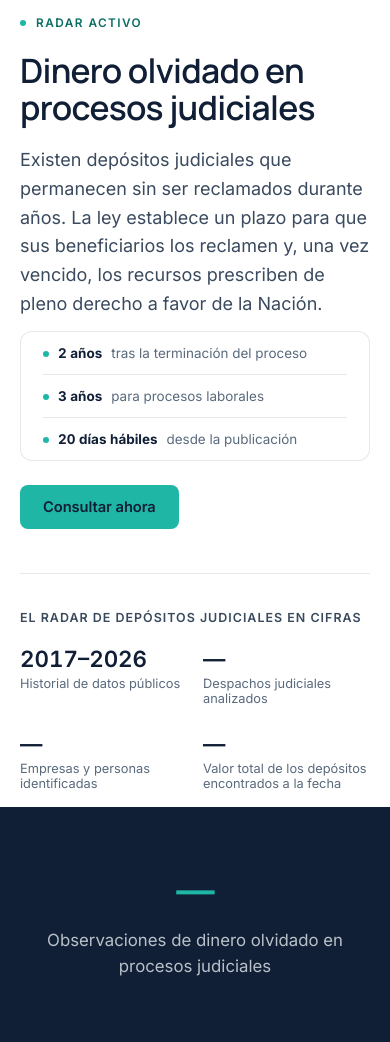
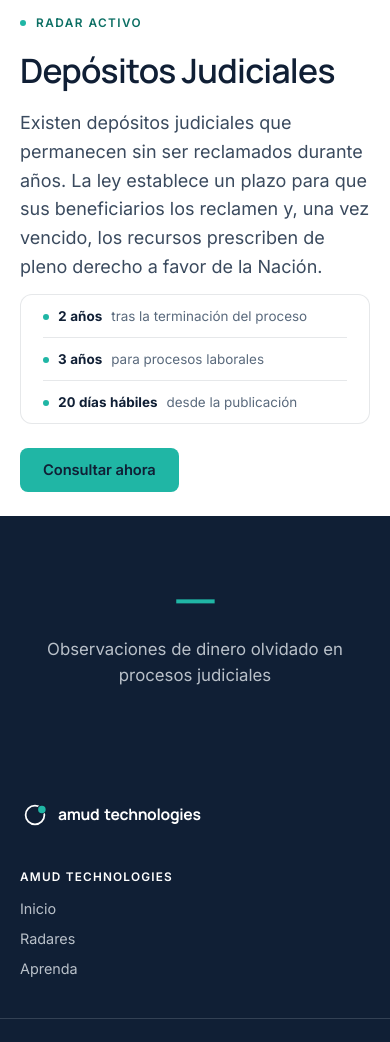
Before and after one commit to amudtechnologies/claims-engine, a Django app: page /depositos-judiciales/ in a window 390 px wide. Shown: the part 152-1194 px from the top of the page. Run offline with Django 5.2, Linux system fonts and the light colour scheme; data comes from the database, SQL or seed files in the repository.

Commit message:
Radar card shows the landing overview (shared _overview.html); title 'Depósitos Judiciales'; legal facts moved into the radar app; mobile figure fit
Co-Authored-By: Claude Sonnet 5.5 <noreply@anthropic.com>

```diff
--- a/web/home/radars.py
+++ b/web/home/radars.py
@@ -47,6 +47,10 @@ class RadarSpec:
     is_available: Callable[[], bool] = lambda: True
     # Optional real figures for the /radares/ card: [(value, label), ...].
     card_stats: Callable[[], list[tuple[str, str]]] | None = None
+    # Optional partial rendered inside the radar's /radares/ card, and the
+    # stylesheet (static path) the shell loads on that page to style it.
+    card_template: str | None = None
+    stylesheet: str | None = None
     status: str = "active"  # "active" | "in_development"
     cta_label: str = "Conocer el radar"
 
--- a/web/judicial_deposits/radar.py
+++ b/web/judicial_deposits/radar.py
@@ -35,11 +35,23 @@ def search(raw_document_number: str) -> RadarMatch | None:
 
 
 def card_stats() -> list[tuple[str, str]]:
+    """The same four figures as this radar's landing page ("en cifras")."""
     if not core_cache.is_synced():
         return []
+    latest_period = party_search.latest_published_period()
+    latest_year = latest_period.split("-")[0] if latest_period else "2026"
+    party_count = party_search.total_party_count()
     return [
-        (cop(party_search.total_claim_amount_cop()), "Valor total en el histórico 2017–2026"),
-        (es_co_number(party_search.total_observation_count()), "Observaciones registradas"),
+        (f"2017–{latest_year}", "Historial de datos públicos"),
+        (es_co_number(party_search.total_court_count()), "Despachos judiciales analizados"),
+        (
+            f"{es_co_number(party_count / 1_000_000, 2)}M+" if party_count else "—",
+            "Empresas y personas identificadas",
+        ),
+        (
+            cop(party_search.total_claim_amount_cop()),
+            "Valor total de los depósitos encontrados a la fecha",
+        ),
     ]
 
 
@@ -63,4 +75,6 @@ spec = RadarSpec(
     search=search,
     is_available=core_cache.is_synced,
     card_stats=card_stats,
+    card_template="judicial_deposits/_overview.html",
+    stylesheet="css/judicial_deposits.css",
 )
--- /dev/null
+++ b/web/judicial_deposits/templates/judicial_deposits/_overview.html
@@ -0,0 +1,20 @@
+{# Shared by the radar's landing page (heading_tag h1) and its /radares/ card (h2). #}
+<div class="jd-overview">
+  <{{ heading_tag|default:"h1" }} class="serif jd-title">Depósitos Judiciales</{{ heading_tag|default:"h1" }}>
+  <p class="lede">Existen depósitos judiciales que permanecen sin ser reclamados durante años. La ley establece un plazo para que sus beneficiarios los reclamen y, una vez vencido, los recursos prescriben de pleno derecho a favor de la Nación.</p>
+
+  {% include "judicial_deposits/_legal_facts.html" %}
+
+  <a href="{% url 'home:index' %}#buscar" class="btn btn-primary">Consultar ahora</a>
+
+  {% if stats %}
+  <div class="jd-stats-block">
+    <div class="jd-stats-title">EL RADAR DE DEPÓSITOS JUDICIALES EN CIFRAS</div>
+    <div class="hero-stats jd-stats">
+      {% for value, label in stats %}
+      <div class="stat"><div class="stat-num mono">{{ value }}</div><div class="stat-label">{{ label }}</div></div>
+      {% endfor %}
+    </div>
+  </div>
+  {% endif %}
+</div>
--- a/web/judicial_deposits/templates/judicial_deposits/index.html
+++ b/web/judicial_deposits/templates/judicial_deposits/index.html
@@ -13,22 +13,7 @@
       <a href="{% url 'home:radares' %}">Radar de Acreencias</a> <span aria-hidden="true">/</span> Depósitos judiciales
     </nav>
     <div class="eyebrow mono"><span class="dot"></span>RADAR ACTIVO</div>
-    <h1 class="serif">Dinero olvidado en procesos judiciales</h1>
-    <p class="lede">Existen depósitos judiciales que permanecen sin ser reclamados durante años. La ley establece un plazo para que sus beneficiarios los reclamen y, una vez vencido, los recursos prescriben de pleno derecho a favor de la Nación.</p>
-
-    {% include "_legal_facts.html" %}
-
-    <a href="{% url 'home:index' %}#buscar" class="btn btn-primary">Consultar ahora</a>
-
-    <div class="jd-stats-block">
-      <div class="jd-stats-title">EL RADAR DE DEPÓSITOS JUDICIALES EN CIFRAS</div>
-      <div class="hero-stats jd-stats">
-        <div class="stat"><div class="stat-num mono">2017–{{ latest_year|default:"2026" }}</div><div class="stat-label">Historial de datos públicos</div></div>
-        <div class="stat"><div class="stat-num mono">{% if court_count %}<span class="js-counter" data-target="{{ court_count }}">{{ court_count|es_co_number }}</span>{% else %}—{% endif %}</div><div class="stat-label">Despachos judiciales analizados</div></div>
-        <div class="stat"><div class="stat-num mono">{% if party_count_millions %}<span class="js-counter" data-target="{{ party_count_millions|stringformat:'.3f' }}" data-decimals="2">{{ party_count_millions|es_co_number:2 }}</span>M+{% else %}—{% endif %}</div><div class="stat-label">Empresas y personas identificadas</div></div>
-        <div class="stat"><div class="stat-num mono">{% if total_amount_cop %}$ <span class="js-counter" data-target="{{ total_amount_cop }}">{{ total_amount_cop|es_co_number }}</span>{% else %}—{% endif %}</div><div class="stat-label">Valor total de los depósitos encontrados a la fecha</div></div>
-      </div>
-    </div>
+    {% include "judicial_deposits/_overview.html" with heading_tag="h1" %}
   </div>
 </section>
 
--- a/web/judicial_deposits/views.py
+++ b/web/judicial_deposits/views.py
@@ -3,7 +3,7 @@ from urllib.parse import quote
 from django.shortcuts import redirect, render
 from django.urls import reverse
 
-from . import core_cache, party_search
+from . import core_cache, party_search, radar
 
 
 def index(request):
@@ -23,19 +23,9 @@ def index(request):
             "qué son, cuánto tiempo tiene para reclamarlos y cómo hacerlo."
         ),
     }
+    context["stats"] = radar.card_stats()
     if core_cache.is_synced():
         context["observation_count"] = party_search.total_observation_count()
-        context["court_count"] = party_search.total_court_count()
-
-        party_count = party_search.total_party_count()
-        if party_count:
-            context["party_count_millions"] = round(party_count / 1_000_000, 3)
-
-        context["total_amount_cop"] = party_search.total_claim_amount_cop()
-
-        latest_period = party_search.latest_published_period()
-        if latest_period:
-            context["latest_year"] = latest_period.split("-")[0]
     return render(request, "judicial_deposits/index.html", context)
 
 
--- a/web/static/css/judicial_deposits.css
+++ b/web/static/css/judicial_deposits.css
@@ -1,5 +1,5 @@
 .jd-intro { padding-top: clamp(56px, 8vw, 100px); padding-bottom: clamp(16px, 2vw, 32px); }
-.jd-intro h1 {
+.jd-title {
   margin: 0 0 20px 0;
   font-size: clamp(2.1rem, 3.4vw + 0.6rem, 3.2rem);
   line-height: 1.1;
@@ -7,9 +7,9 @@
   letter-spacing: -0.02em;
   color: var(--ink);
 }
-.jd-intro .lede { margin-bottom: 12px; }
+.jd-overview .lede { margin-bottom: 12px; }
 .jd-explainer { margin: 0 0 28px 0; font-size: 0.98rem; line-height: 1.6; color: var(--ink-soft); max-width: 62ch; }
-.jd-intro .btn { margin-bottom: 8px; }
+.jd-overview .btn { margin-bottom: 8px; }
 
 .jd-stats-block { margin-top: 36px; padding-top: 36px; border-top: 1px solid var(--hair); }
 .jd-stats-title { font-size: 0.78rem; font-weight: 600; letter-spacing: 0.08em; text-transform: uppercase; color: var(--ink-soft); margin-bottom: 20px; }
@@ -58,3 +58,36 @@
      wrapping once four stats of different digit-lengths share a row. */
   .jd-stats { display: grid; grid-template-columns: 1fr 1fr; gap: 24px 16px; }
 }
+
+/* FACT STRIP — legal terms on this radar's landing page */
+.fact-strip { display: flex; flex-wrap: wrap; margin: 0 0 24px 0; padding: 0 22px; background: var(--surface); border: 1px solid var(--hair); border-radius: var(--r-md); }
+.fact-item {
+  display: flex;
+  align-items: baseline;
+  gap: 9px;
+  flex: 1 1 280px;
+  padding: 13px 0;
+  font-size: 0.84rem;
+  color: var(--ink-softer);
+  border-top: 1px solid var(--hair);
+}
+.fact-item:nth-child(-n+3) { border-top: none; }
+.fact-item .dot { width: 6px; height: 6px; border-radius: 50%; flex: none; background: var(--accent); position: relative; top: -1px; }
+.fact-num { font-weight: 700; color: var(--ink); flex: none; }
+
+@media (max-width: 640px) {
+  .fact-item { flex-basis: 100%; }
+  .fact-item:nth-child(-n+3) { border-top: 1px solid var(--hair); }
+  .fact-item:first-child { border-top: none; }
+}
+
+
+/* The same overview inside its card on /radares/: a smaller heading. */
+.radar-overview { padding: clamp(20px, 3vw, 28px); }
+.radar-overview .hero-stats { gap: 16px 28px; }
+.radar-overview .jd-title { font-size: clamp(1.6rem, 2vw + 0.8rem, 2.2rem); }
+.radar-overview .fact-strip { margin-bottom: 24px; }
+
+/* Figures stay on one line; smaller on phones so the long COP total fits. */
+.jd-stats .stat-num { white-space: nowrap; }
+@media (max-width: 480px) { .jd-stats .stat-num { font-size: 1.05rem; } }
--- a/web/static/css/site.css
+++ b/web/static/css/site.css
@@ -366,29 +366,6 @@ a.radar-list-item:hover::after {
 .jd-tag--closed { color: var(--ink-softer); background: var(--mist); }
 .jd-tag--pending { color: var(--ink-soft); background: transparent; border: 1px solid var(--gold); }
 
-/* FACT STRIP (shared: home methodology strip + radar page legal terms) */
-.fact-strip { display: flex; flex-wrap: wrap; margin: 0 0 24px 0; padding: 0 22px; background: var(--surface); border: 1px solid var(--hair); border-radius: var(--r-md); }
-.fact-item {
-  display: flex;
-  align-items: baseline;
-  gap: 9px;
-  flex: 1 1 280px;
-  padding: 13px 0;
-  font-size: 0.84rem;
-  color: var(--ink-softer);
-  border-top: 1px solid var(--hair);
-}
-.fact-item:nth-child(-n+3) { border-top: none; }
-.fact-item .dot { width: 6px; height: 6px; border-radius: 50%; flex: none; background: var(--accent); position: relative; top: -1px; }
-.fact-num { font-weight: 700; color: var(--ink); flex: none; }
-
-@media (max-width: 640px) {
-  .fact-item { flex-basis: 100%; }
-  .fact-item:nth-child(-n+3) { border-top: 1px solid var(--hair); }
-  .fact-item:first-child { border-top: none; }
-}
-
-
 /* RADARS INDEX (/radares/) */
 .radars-index { padding-top: clamp(56px, 8vw, 100px); padding-bottom: clamp(56px, 8vw, 100px); }
 .radars-index h1 { margin: 0 0 18px 0; font-size: clamp(2rem, 3vw + 0.6rem, 2.8rem); line-height: 1.1; font-weight: 600; letter-spacing: -0.02em; }
```
Also changed, not shown: web/home/templates/home/radares.html (+9 -0 lines), web/home/tests.py (+6 -2 lines), web/judicial_deposits/tests.py (+21 -1 lines), web/judicial_deposits/templates/judicial_deposits/_legal_facts.html (renamed from web/templates/_legal_facts.html).
